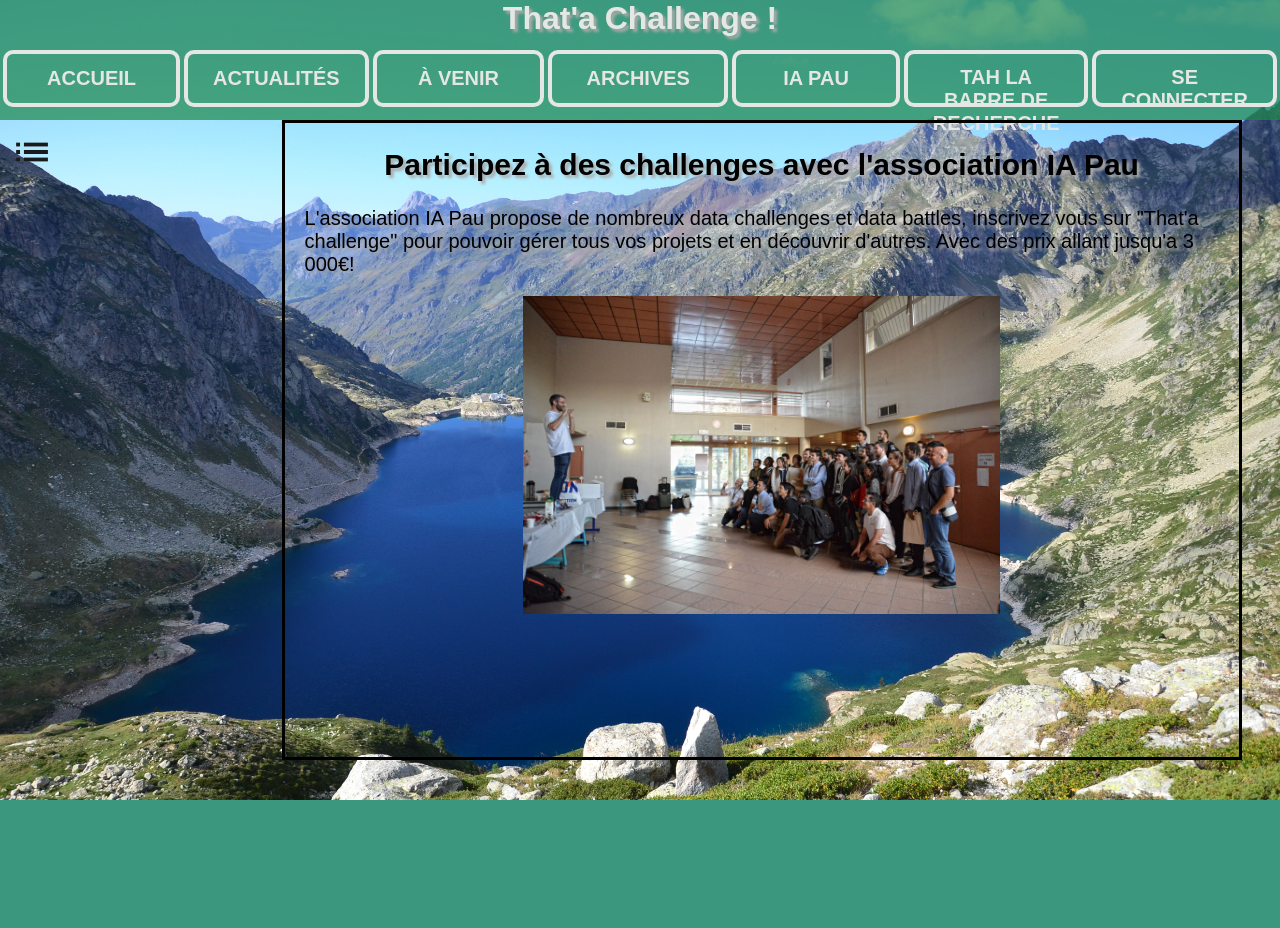
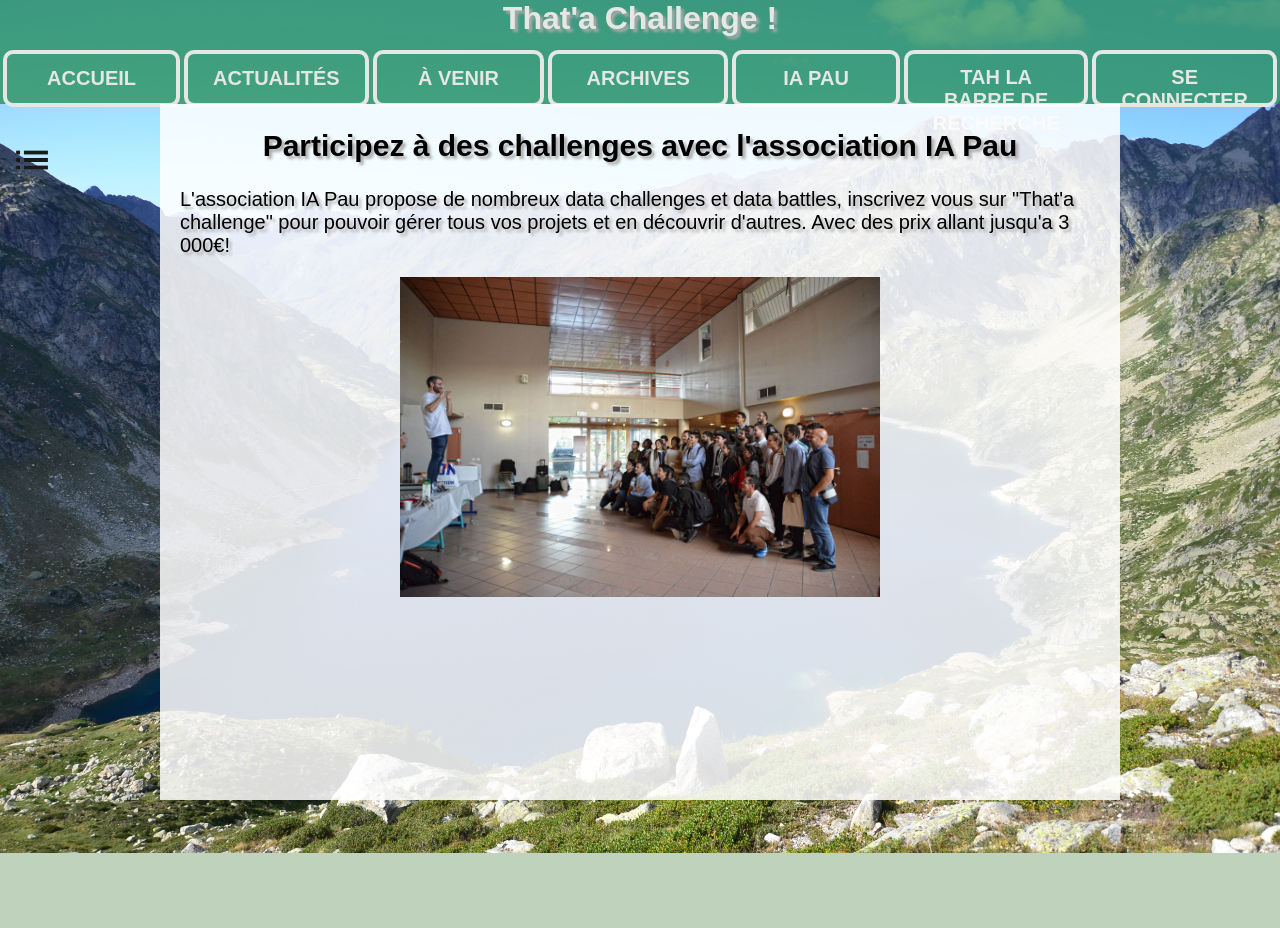
Before and after one commit to lucley64/SuperProjetSite, a PHP site: page / in a window 1280 px wide. Before the commit the page ends 800 px from the top, so only its background shows below. Run offline with PHP 8.4, Linux system fonts and the light colour scheme; data that the repository does not hold is empty; some web fonts are replaced.

Commit message:
un peu de style svp

```diff
--- a/css/barrecote.css
+++ b/css/barrecote.css
@@ -2,10 +2,12 @@
 .barrecote{
 
     position: absolute;
-    top: 15%;
-    width: 20%;
-    height: 80%;
+    top: 16%;
+    width: 16%;
+    height: 100%;
     background-color: none;
+    z-index: 9999;
+
 }
 
 .barrecote li{
@@ -24,7 +26,7 @@
         background-position: 0% 0%;
     }
     100%{
-        background-color: rgba(24, 130, 59, 0.392);
+        background-color: rgb(43, 155, 123);
         background-position: 100% 0%;
     }
 }
--- a/css/header.css
+++ b/css/header.css
@@ -4,6 +4,7 @@
     width: 100%;
     left: 0;
     top: 0;
+    height: 13%;
 }
 a{
     text-decoration: none;
--- a/css/index.css
+++ b/css/index.css
@@ -1,10 +1,10 @@
 .principal{
-    border: solid;
     position: absolute;
-    left: 22%;
-    top: 15%;
+    left: 12.5%;
+    top: 13%;
     width: 75%;
-    height: 80%;
+    bottom: 0%;
+    background-color: rgba(255, 255, 255, 0.85);
 }
 
 .principal h2{
```
Also changed, not shown: css/sidebar.css (deleted, +0 -41 lines).
